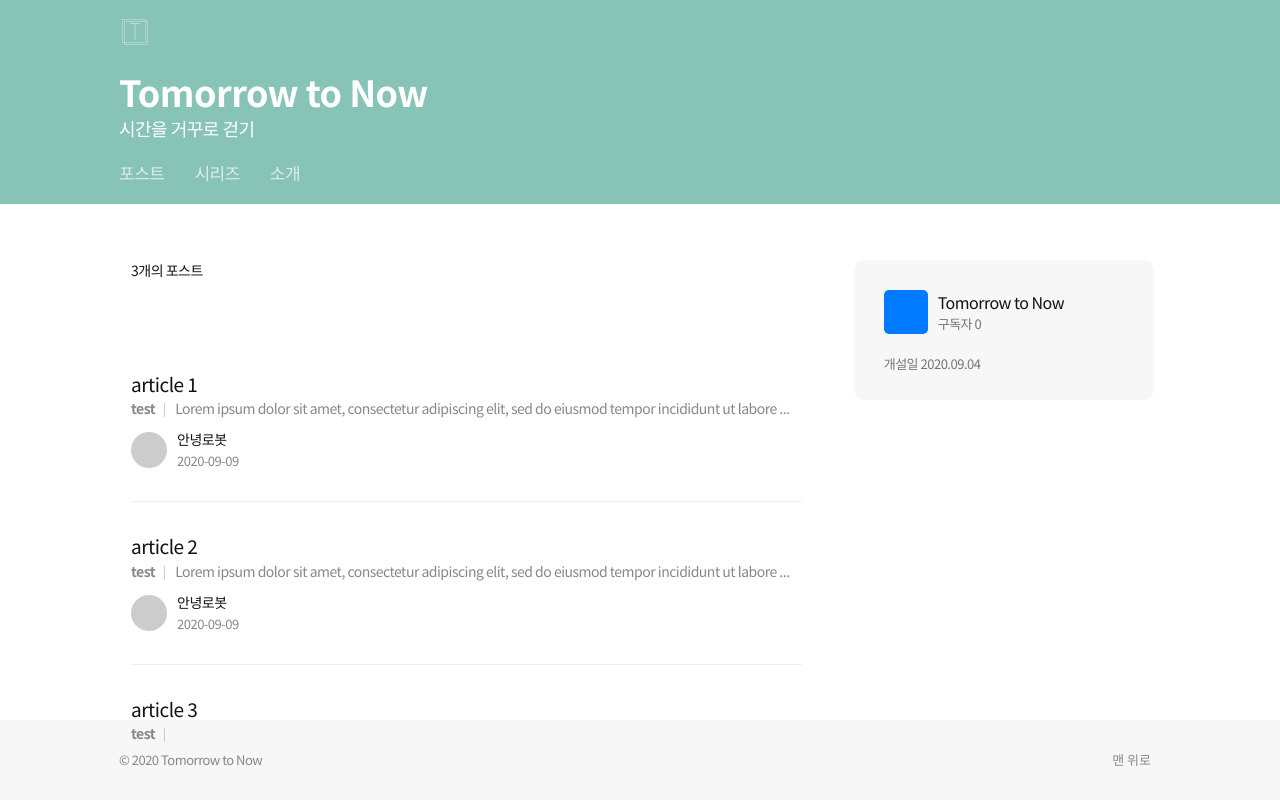
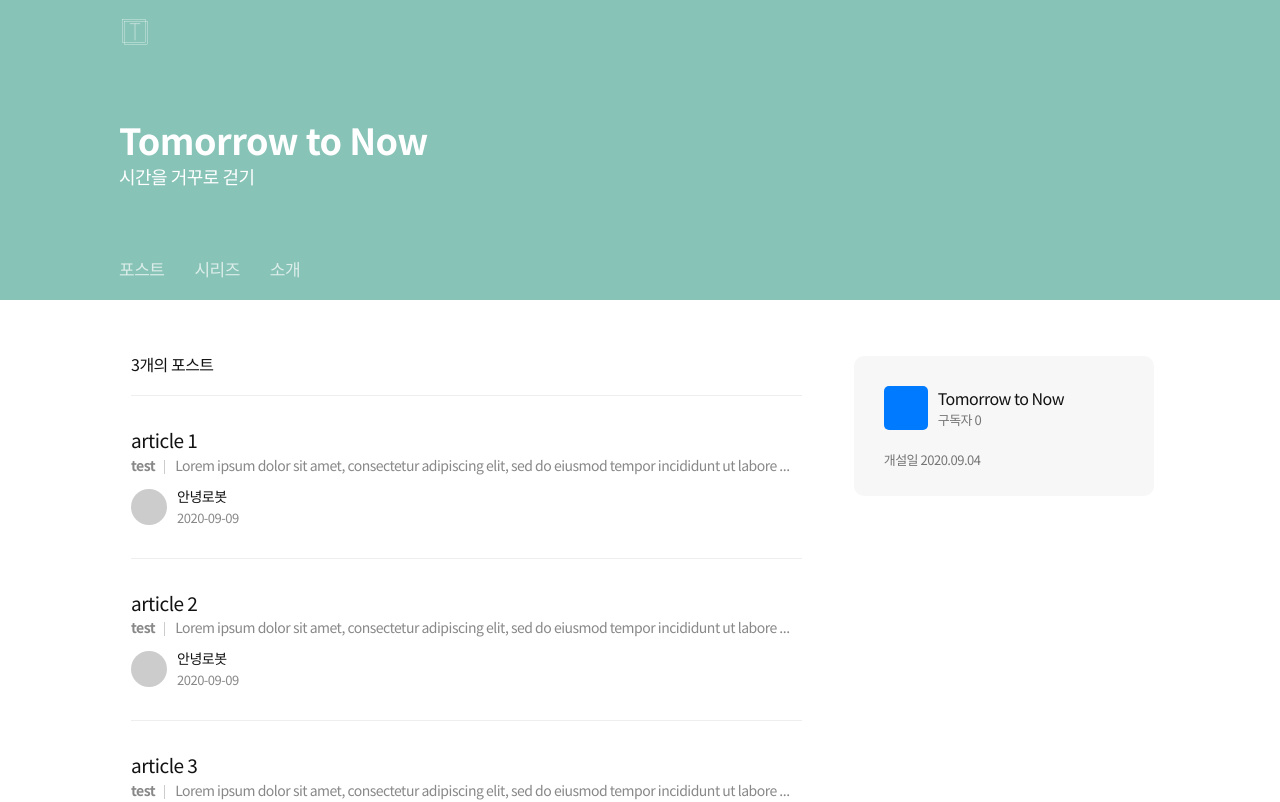
Before and after one commit to makepin2r/postark, a React (Create React App) app in the folder client/: page / in a window 1280 px wide. Shown: the top 802 px of the page. Built offline with nearby package versions, Linux system fonts and the light colour scheme.

Commit message:
css 수정!

```diff
--- a/client/src/App.css
+++ b/client/src/App.css
@@ -1,16 +1,12 @@
 @import url('https://fonts.googleapis.com/css2?family=Noto+Sans+KR:wght@300;400;500;700&display=swap');
-html, body {
+/* html, body {
     width: 100%;
-    height: 100%;
-}
+} */
 
 body {
     margin: 0;
     padding: 0;
     font-family: 'Noto Sans KR', sans-serif;
-    display: flex;
-    justify-content: space-between;
-    flex-direction: column;
     font-size: 14px;
     color: #121212;
 }
@@ -19,8 +15,7 @@ address{
 }
 
 .container {
-    max-width: 1072px;
-    height: 80px;
+    max-width: 1072px
 }
 
 .flex {
@@ -72,4 +67,5 @@ address{
     font-size: 13px;
     display: flex;
     justify-content: middle;
+    height: 80px;
 }
--- a/client/src/Components/Views/LandingPage.js
+++ b/client/src/Components/Views/LandingPage.js
@@ -38,7 +38,9 @@ class LandingPage extends Component {
                 <div className="main-container">
                     <div className="container flex flex-between-v">
                         <div className="content">
-                            <p className="section-title">{/*db.collection.count()*/}{this.state.info.length}개의 포스트</p>
+                        <div className="wrap flex flex-between-v">
+                                <p className="section-title">{this.state.info.length}개의 포스트</p>
+                            </div>
                             <div>
                                 <PostList data={this.state.info} />
                             </div>
--- a/client/src/Components/Views/Main.css
+++ b/client/src/Components/Views/Main.css
@@ -1,13 +1,12 @@
 .main-container {
     padding: 56px 0 0 0;
-    height: 100%;
     width: 100%;
 }
 
 .main-container .container > .content {
     width: 66.667%;
-    height: auto;
     padding: 0 12px;
+    min-height: 340px;
 }
 
 .main-container .container > .content > .wrap {
@@ -36,7 +35,6 @@
 /*  SIDE-BAR  */
 .main-container .container .side-bar {
     width: 33.33%;
-    height: 100%;
     padding-left: 40px;
 }
 
--- a/client/src/Components/Views/PostBox.css
+++ b/client/src/Components/Views/PostBox.css
@@ -1,5 +1,6 @@
 .post-box {
     padding: 30px 0;
+    height: auto;
     border-bottom: 1px solid #eeeeee;
 }
 
```
